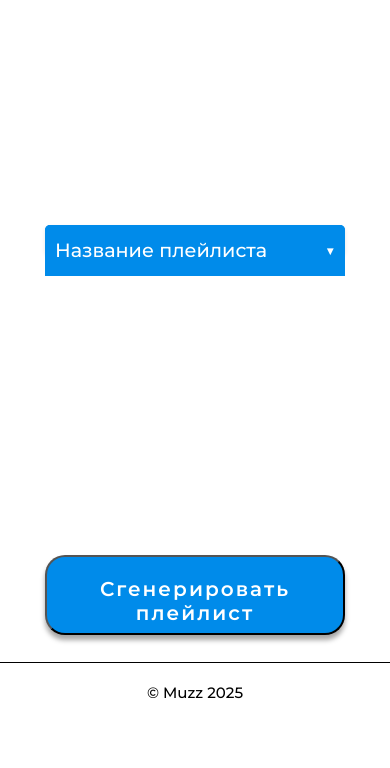
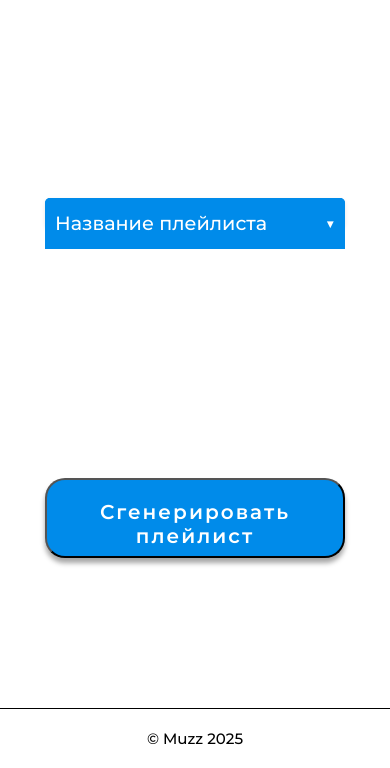
Before and after one commit to Bogdanchic144/1muzz.github.io, a plain HTML site: page bibl.html in a window 390 px wide. Shown: the part 122-890 px from the top of the page. Before the commit the page ends 844 px from the top, so only its background shows below. Drawn offline with Linux system fonts and the light colour scheme; files whose address does not match are found by name.

Commit message:
Update style.css
gangsa styles

```diff
--- a/styles/style.css
+++ b/styles/style.css
@@ -272,6 +272,7 @@ s .playlist-songs p {
     width: 300px;
     height: 80px;
     text-align: center;
+    margin-bottom: 100px;
 
   }
   .hero__title {
@@ -400,5 +401,6 @@ img {
 }
 
 .bibl-btn {
-  margin-top: 300px;
+  margin-top: 250px;
+  margin-bottom: 50px;
 }
```
